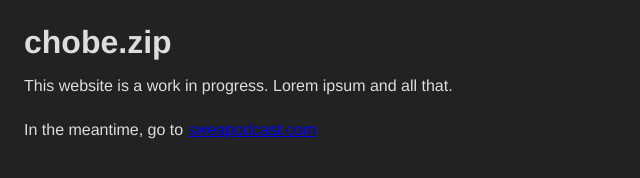
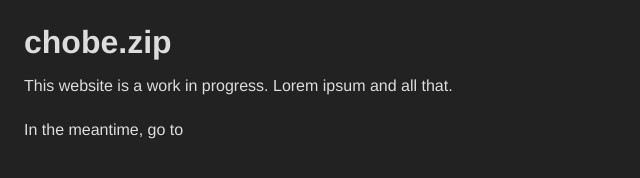
Before and after one commit to AdminChobe/chobe.zip, a plain HTML site: page index.html in a window 1280 px wide. Shown: the whole page, without its empty margins (0-640 px from the left). Drawn offline with Linux system fonts and the light colour scheme.

Commit message:
Update index.html

```diff
--- a/index.html
+++ b/index.html
@@ -32,7 +32,7 @@ p, h1, h2, h3, h4, h5, h6 {
       <h1>chobe.zip</h1>
       <p>This website is a work in progress. Lorem ipsum and all that.</p>
       <br>
-      <p> In the meantime, go to <a href="sweapodcast.com">sweapodcast.com</a></p>
+      <p> In the meantime, go to </p><a href="sweapodcast.com"></a>
     </main>
   </body>
 </html>
```
